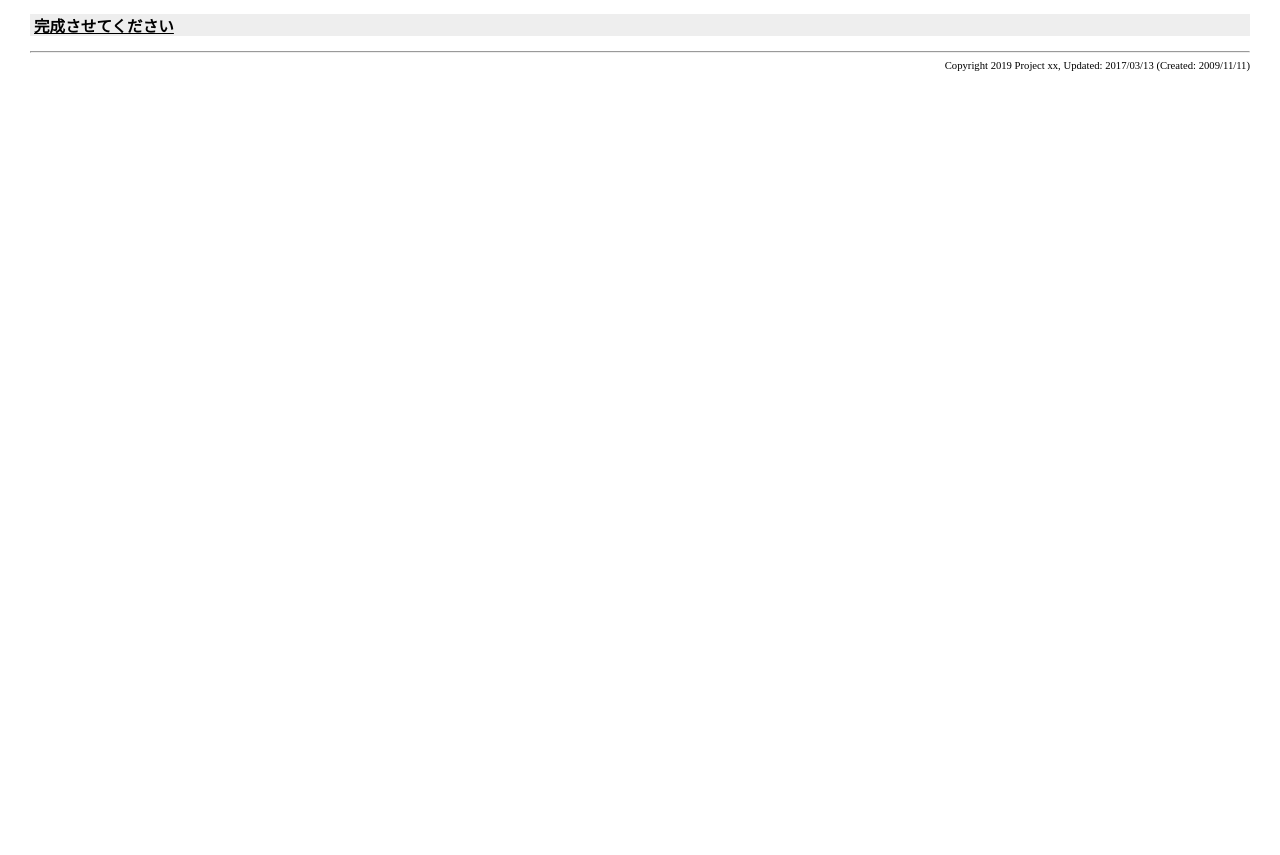
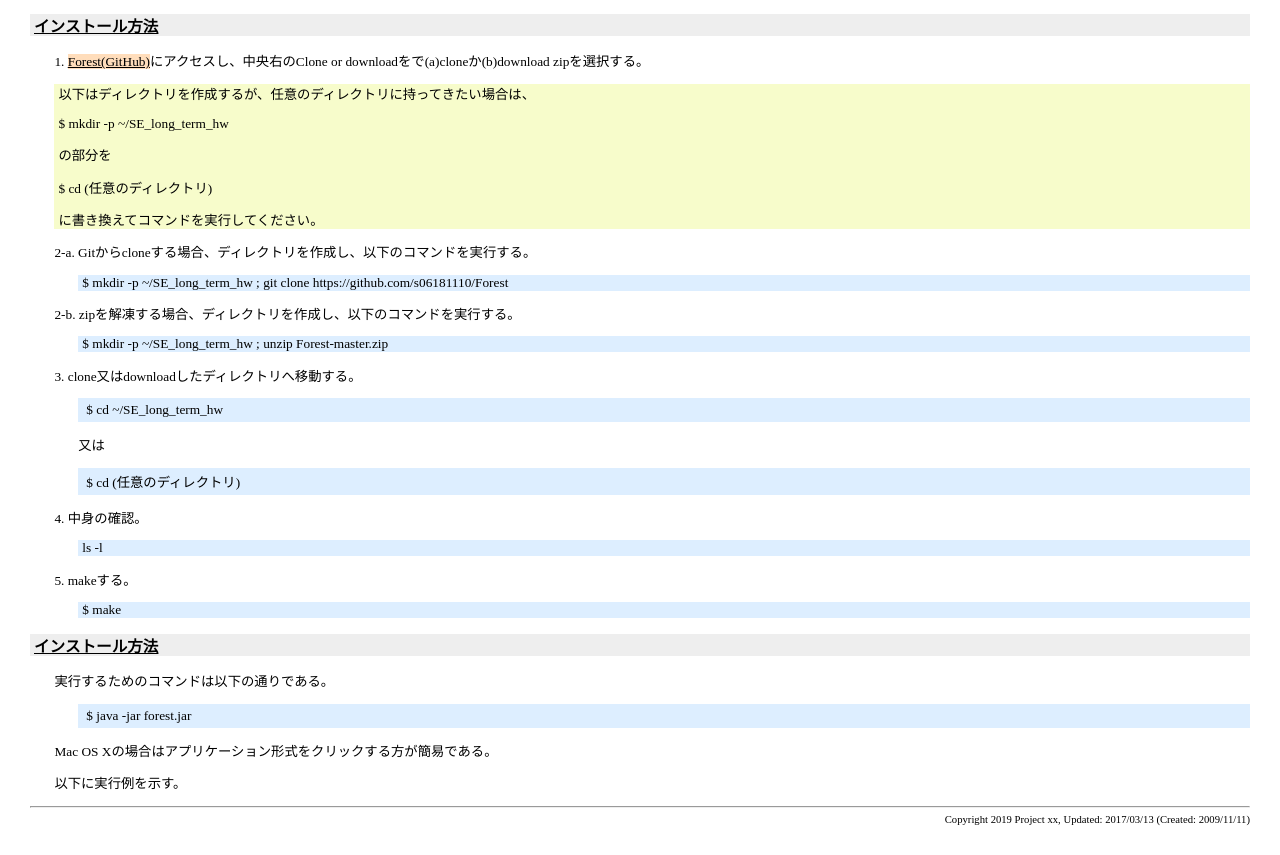
Before and after one commit to s06181110/Forest, a plain HTML site: page Forest_Document/Manual/index.html in a window 1280 px wide. Shown: the part 119-974 px from the top of the page. Before the commit the page ends 800 px from the top, so only its background shows below. Drawn offline with Linux system fonts and the light colour scheme.

Commit message:
add: マニュアル

```diff
--- a/Forest_Document/Manual/index.html
+++ b/Forest_Document/Manual/index.html
@@ -46,9 +46,17 @@ div.belt-blue {
   background-color : #ddeeff;
   padding : 0px 4px;
 }
+div.belt-yellow {
+  background-color : #f7fccb;
+  padding : 0px 4px;
+}
 div.right-small {
   text-align : right;
   font-size : 8pt;
+}
+/* add like Tab */
+div.left-tab{
+  margin-left: 2%;
 }
 img.border {
   border-width : 1px;
@@ -249,7 +257,51 @@ th {
 <hr>
 <h2>ソフトウェア工学II「樹状整列」マニュアル</h2>
 <div class="belt">
-<h3><a name="KanseiSaseteKudasai">完成させてください</a></h3>
+<h3><a name="KanseiSaseteKudasai">インストール方法</a></h3>
+</div>
+<div class="left-tab">
+  <p>1. <a href="https://github.com/s06181110/Forest">Forest(GitHub)</a>にアクセスし、中央右のClone or downloadをで(a)cloneか(b)download zipを選択する。</p>
+  <div class="belt-yellow">
+    <p>以下はディレクトリを作成するが、任意のディレクトリに持ってきたい場合は、</p>
+    <p>$ mkdir -p ~/SE_long_term_hw</p>
+    <p>の部分を</p>
+    <p>$ cd (任意のディレクトリ)</p>
+    <p>に書き換えてコマンドを実行してください。</p>
+  </div>
+  <p>2-a. Gitからcloneする場合、ディレクトリを作成し、以下のコマンドを実行する。</p>
+  <div class="belt-blue left-tab">
+    <p>$ mkdir -p ~/SE_long_term_hw ; git clone https://github.com/s06181110/Forest</p>
+  </div>
+  <p>2-b. zipを解凍する場合、ディレクトリを作成し、以下のコマンドを実行する。</p>
+  <div class="belt-blue left-tab">
+    <p>$ mkdir -p ~/SE_long_term_hw ; unzip Forest-master.zip</p>
+  </div>
+  <p>3. clone又はdownloadしたディレクトリへ移動する。</p>
+  <div class="left-tab">
+    <p class="belt-blue">$ cd ~/SE_long_term_hw</p>
+    <p>又は</p>
+    <p class="belt-blue">$ cd (任意のディレクトリ)</p>
+  </div>
+  <p>4. 中身の確認。</p>
+  <div class="belt-blue left-tab">
+    <p>ls -l</p>
+  </div>
+  <p>5. makeする。</p>
+  <div class="belt-blue left-tab">
+    <p>$ make</p>
+  </div>
+</div>
+<div class="belt">
+<h3><a name="KanseiSaseteKudasai">インストール方法</a></h3>
+</div>
+<div class="left-tab">
+  <p>実行するためのコマンドは以下の通りである。</p>
+  <div class="left-tab">
+    <p class="belt-blue">$ java -jar forest.jar</p>
+  </div>
+  <p>Mac OS Xの場合はアプリケーション形式をクリックする方が簡易である。</p>
+
+  <p>以下に実行例を示す。</p>
 </div>
 <hr>
 <div class="right-small">Copyright 2019 Project xx, Updated: 2017/03/13 (Created: 2009/11/11)</div>
```
